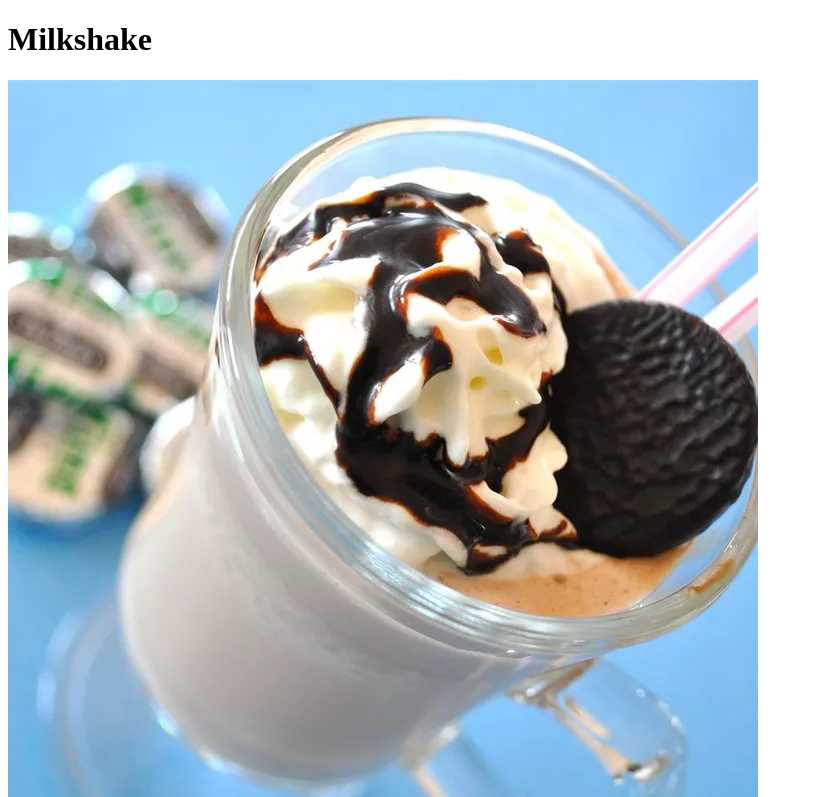
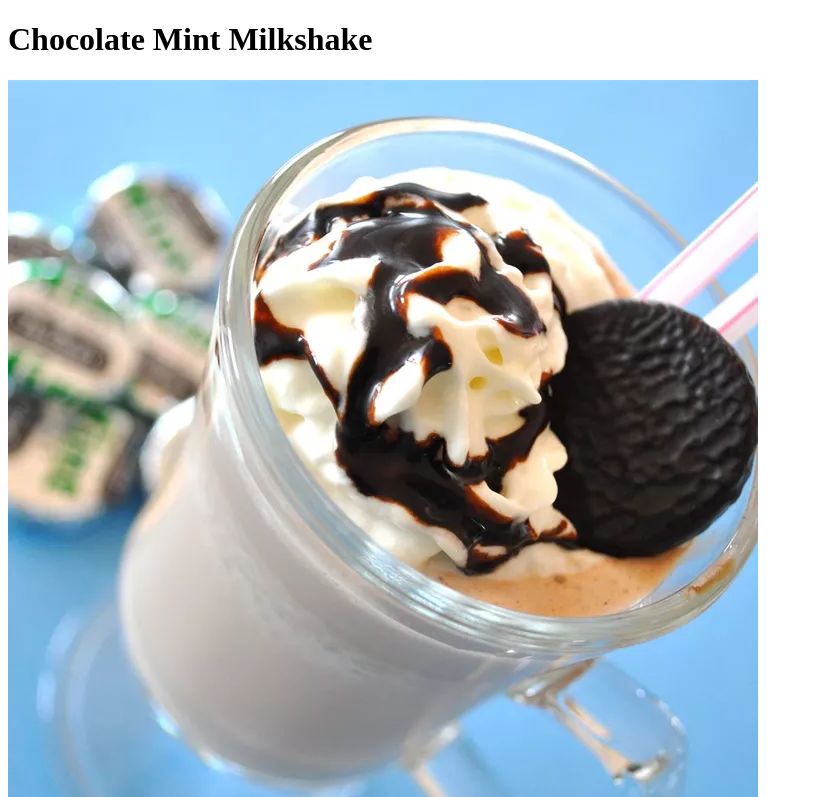
Before and after one commit to iagorodriguesb/odin-recipes, a plain HTML site: page recipes/milkshake.html in a window 1280 px wide. Shown: the top 797 px of the page, without its empty margins (0-813 px from the left). Drawn offline with Linux system fonts and the light colour scheme.

Commit message:
Modified headings in both

```diff
--- a/recipes/milkshake.html
+++ b/recipes/milkshake.html
@@ -5,7 +5,7 @@
     <title>Chocolate mint milkshake</title>
 </head>
 <body>
-    <h1>Milkshake</h1>
+    <h1>Chocolate Mint Milkshake</h1>
 
     <img src="../images/chocolate-mint-milkshake.jpg" alt="Picture of a chocolate mint milkshake">
 
```
Also changed, not shown: recipes/lasagna.html (+1 -1 lines).
